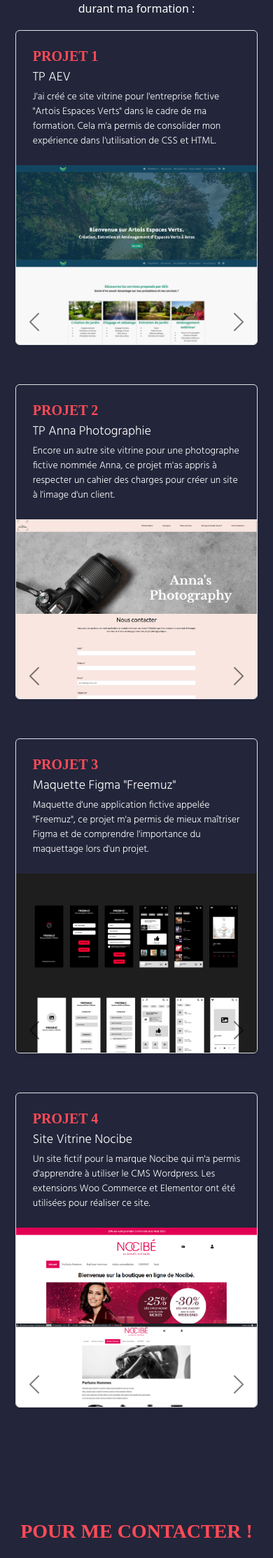
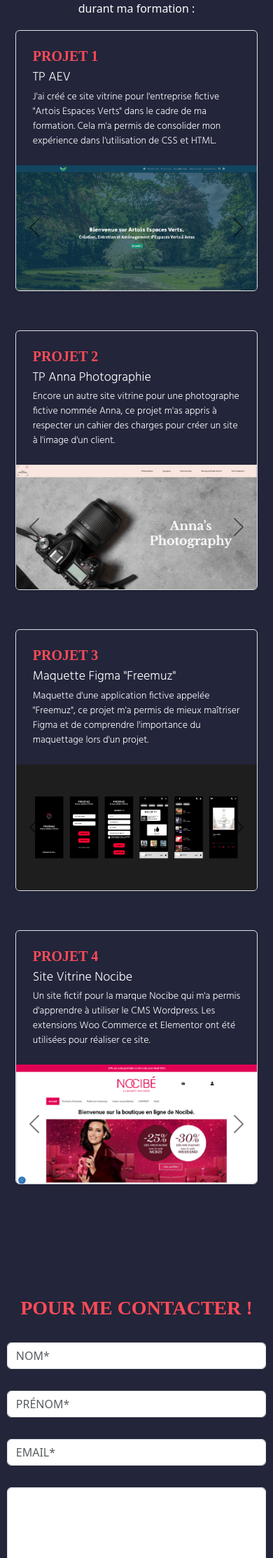
Before and after one commit to Arkaaaaaz/Portfolio, a PHP site: page / in a window 390 px wide. Shown: the part 1671-3897 px from the top of the page at 70% size. Run offline with PHP 8.4, Linux system fonts and the light colour scheme; some web fonts are replaced.

Commit message:
bon euh y'avait encore des prb mdr

```diff
--- a/css/style.css
+++ b/css/style.css
@@ -166,34 +166,6 @@ header a:hover {
     padding: 0 5%;
 }
 
-/* Hauteur fixe pour les blocs projets */
-.container-projet .row.g-0 {
-    height: 400px;
-}
-
-/* Centrage des images dans les carousels */
-.carousel {
-    height: 100%;
-    display: flex;
-    align-items: center;
-}
-
-.carousel-inner {
-    height: 100%;
-}
-
-.carousel-item {
-    height: 100%;
-    display: flex;
-    align-items: center;
-    justify-content: center;
-}
-
-.carousel-item img {
-    max-height: 100%;
-    width: auto;
-    object-fit: contain;
-}
 
 .container-projet h2 {
     color: #fe4b57 !important;
@@ -476,17 +448,6 @@ footer a:hover {
     }
 
     /* Hauteur fixe adaptée pour mobile */
-    .container-projet .row.g-0 {
-        height: 450px;
-    }
-
-    /* Ajustement des images pour mobile */
-    .carousel-item img {
-        max-height: 100%;
-        width: 100%;
-        object-fit: cover;
-    }
-
     .container-projet h2 {
         font-size: 20px;
     }
```
